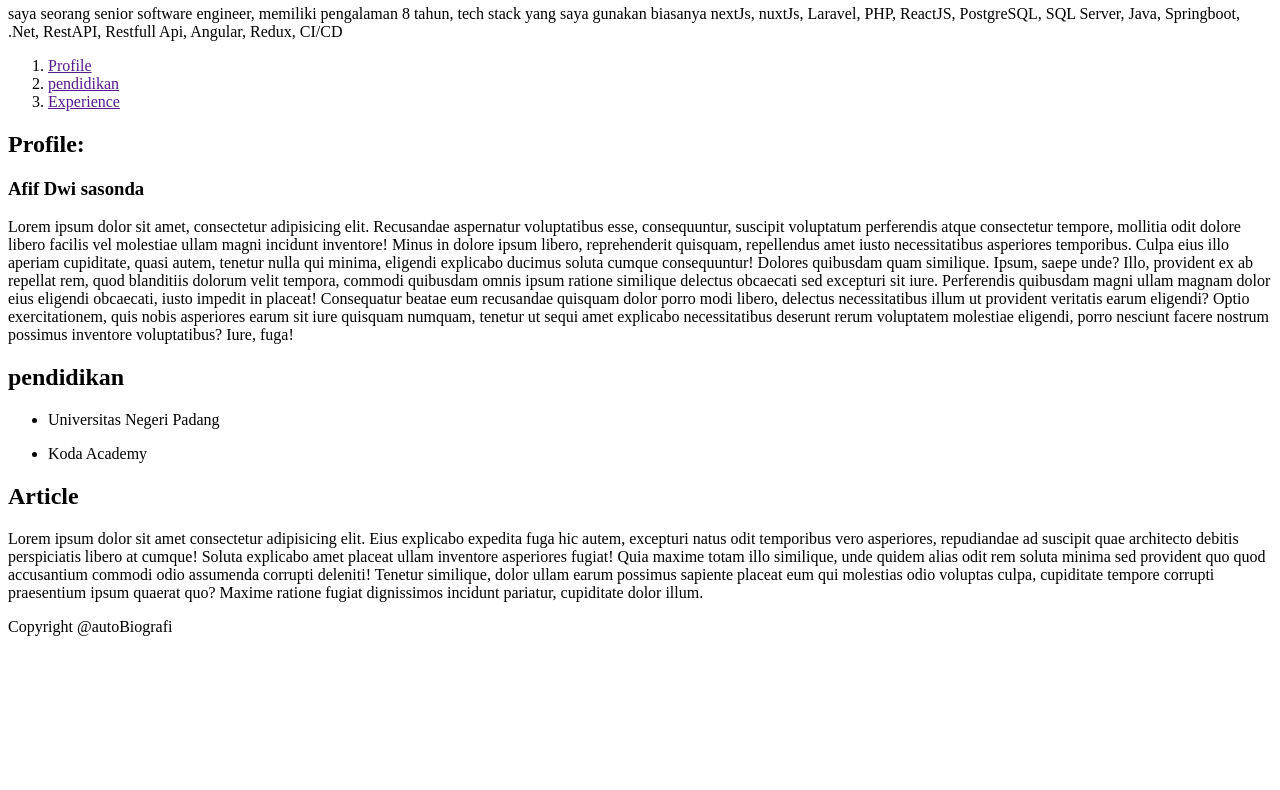
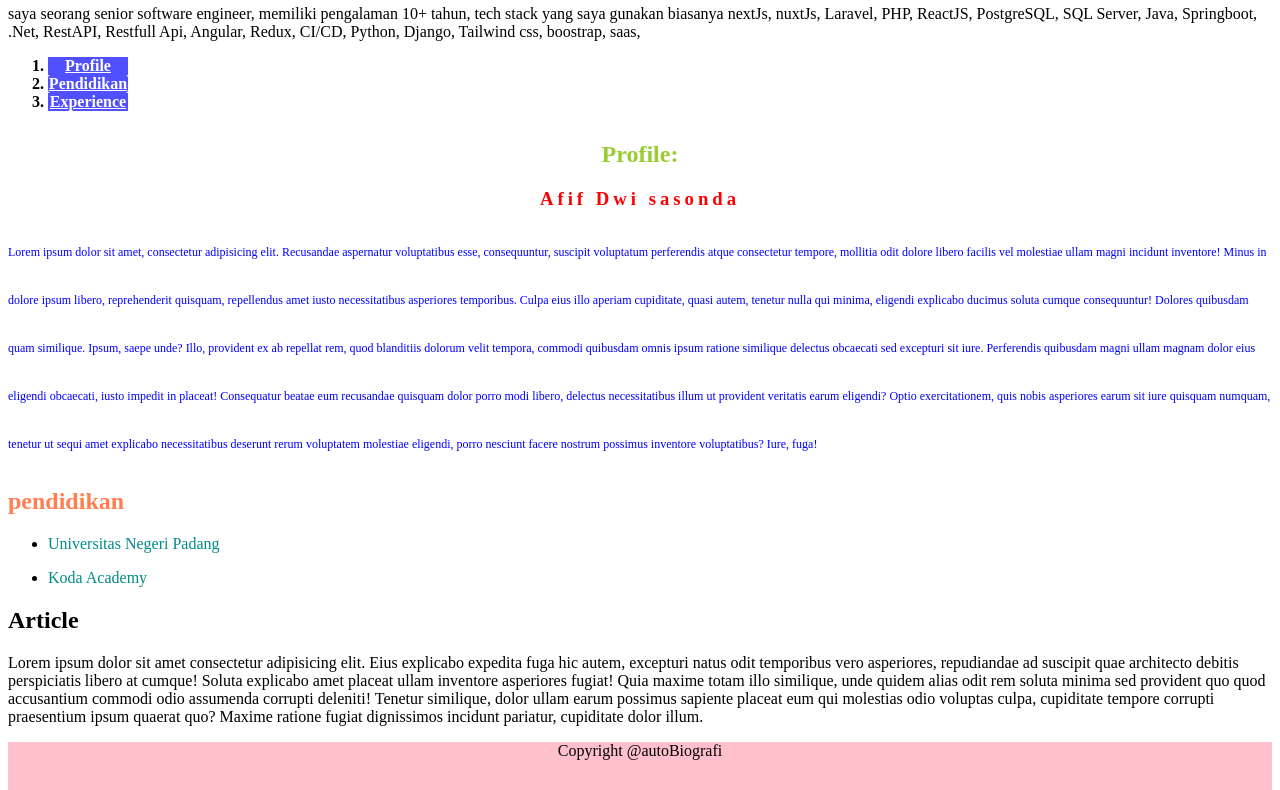
Before and after one commit to asasonda/koda-b1-html1, a plain HTML site: page autoBiografi.html in a window 1280 px wide. Shown: the part 62-852 px from the top of the page. Before the commit the page ends 800 px from the top, so only its background shows below. Drawn offline with Linux system fonts and the light colour scheme.

Commit message:
feat: add css inline to html

```diff
--- a/autoBiografi.html
+++ b/autoBiografi.html
@@ -7,22 +7,61 @@
   </head>
   <body>
     <header>
-      <h2 align="center">Afif Dwi Sasonda</h2>
+      <h2
+        align="center"
+        style="font-weight: bold; color: cadetblue; letter-spacing: 3px"
+      >
+        Afif Dwi Sasonda
+      </h2>
       <p>
-        saya seorang senior software engineer, memiliki pengalaman 8 tahun, tech stack yang saya gunakan biasanya nextJs, nuxtJs, Laravel, PHP, ReactJS, PostgreSQL, SQL Server, Java, Springboot, .Net, RestAPI, Restfull Api, Angular, Redux, CI/CD
+        saya seorang senior software engineer, memiliki pengalaman 10+ tahun,
+        tech stack yang saya gunakan biasanya nextJs, nuxtJs, Laravel, PHP,
+        ReactJS, PostgreSQL, SQL Server, Java, Springboot, .Net, RestAPI,
+        Restfull Api, Angular, Redux, CI/CD, Python, Django, Tailwind css,
+        boostrap, saas,
       </p>
     </header>
-    <nav>
+    <nav style="height: 4rem">
       <ol>
-        <li><a href="">Profile</a></li>
-        <li><a href="">pendidikan</a></li>
-        <li><a href="">Experience</a></li>
+        <li
+          style="
+            background: rgb(80, 80, 255);
+            width: 5rem;
+            text-align: center;
+            font-weight: bold;
+          "
+        >
+          <a href="" style="color: white">Profile</a>
+        </li>
+        <li
+          style="
+            background: rgb(80, 80, 255);
+            border-radius: 3px;
+            width: 5rem;
+            text-align: center;
+            font-weight: bold;
+          "
+        >
+          <a href="" style="color: white">Pendidikan</a>
+        </li>
+        <li
+          style="
+            background: rgb(80, 80, 255);
+            width: 5rem;
+            text-align: center;
+            font-weight: bold;
+          "
+        >
+          <a href="" style="color: white">Experience</a>
+        </li>
       </ol>
     </nav>
-    <section align="start">
-      <h2>Profile:</h2>
-      <h3>Afif Dwi sasonda</h3>
-      <p>
+    <section>
+      <h2 style="color: yellowgreen; font-size: 24px; text-align: center">
+        Profile:
+      </h2>
+      <h3 style="color: red; text-align: center; letter-spacing: 4px;">Afif Dwi sasonda</h3>
+      <p style="color: blue; font-size: 12px; line-height: 3rem;">
         Lorem ipsum dolor sit amet, consectetur adipisicing elit. Recusandae
         aspernatur voluptatibus esse, consequuntur, suscipit voluptatum
         perferendis atque consectetur tempore, mollitia odit dolore libero
@@ -44,20 +83,29 @@
       </p>
     </section>
     <aside>
-      <h2>pendidikan</h2>
+      <h2 style="color: coral; font-weight: bold">pendidikan</h2>
       <ul>
-        <li><p>Universitas Negeri Padang</p></li>
-        <li><p>Koda Academy</p></li>
+        <li><p style="color: darkcyan">Universitas Negeri Padang</p></li>
+        <li><p style="color: darkcyan">Koda Academy</p></li>
       </ul>
     </aside>
     <article>
-        <h2>Article</h2>
-        <p>Lorem ipsum dolor sit amet consectetur adipisicing elit. Eius explicabo expedita fuga hic autem, excepturi natus odit temporibus vero asperiores, repudiandae ad suscipit quae architecto debitis perspiciatis libero at cumque!
-        Soluta explicabo amet placeat ullam inventore asperiores fugiat! Quia maxime totam illo similique, unde quidem alias odit rem soluta minima sed provident quo quod accusantium commodi odio assumenda corrupti deleniti!
-        Tenetur similique, dolor ullam earum possimus sapiente placeat eum qui molestias odio voluptas culpa, cupiditate tempore corrupti praesentium ipsum quaerat quo? Maxime ratione fugiat dignissimos incidunt pariatur, cupiditate dolor illum.</p>
+      <h2>Article</h2>
+      <p>
+        Lorem ipsum dolor sit amet consectetur adipisicing elit. Eius explicabo
+        expedita fuga hic autem, excepturi natus odit temporibus vero
+        asperiores, repudiandae ad suscipit quae architecto debitis perspiciatis
+        libero at cumque! Soluta explicabo amet placeat ullam inventore
+        asperiores fugiat! Quia maxime totam illo similique, unde quidem alias
+        odit rem soluta minima sed provident quo quod accusantium commodi odio
+        assumenda corrupti deleniti! Tenetur similique, dolor ullam earum
+        possimus sapiente placeat eum qui molestias odio voluptas culpa,
+        cupiditate tempore corrupti praesentium ipsum quaerat quo? Maxime
+        ratione fugiat dignissimos incidunt pariatur, cupiditate dolor illum.
+      </p>
     </article>
-    <footer>
-        <p>Copyright @autoBiografi</p>
+    <footer style="background: pink; height: 10rem">
+      <p align="center">Copyright @autoBiografi</p>
     </footer>
   </body>
 </html>
```
